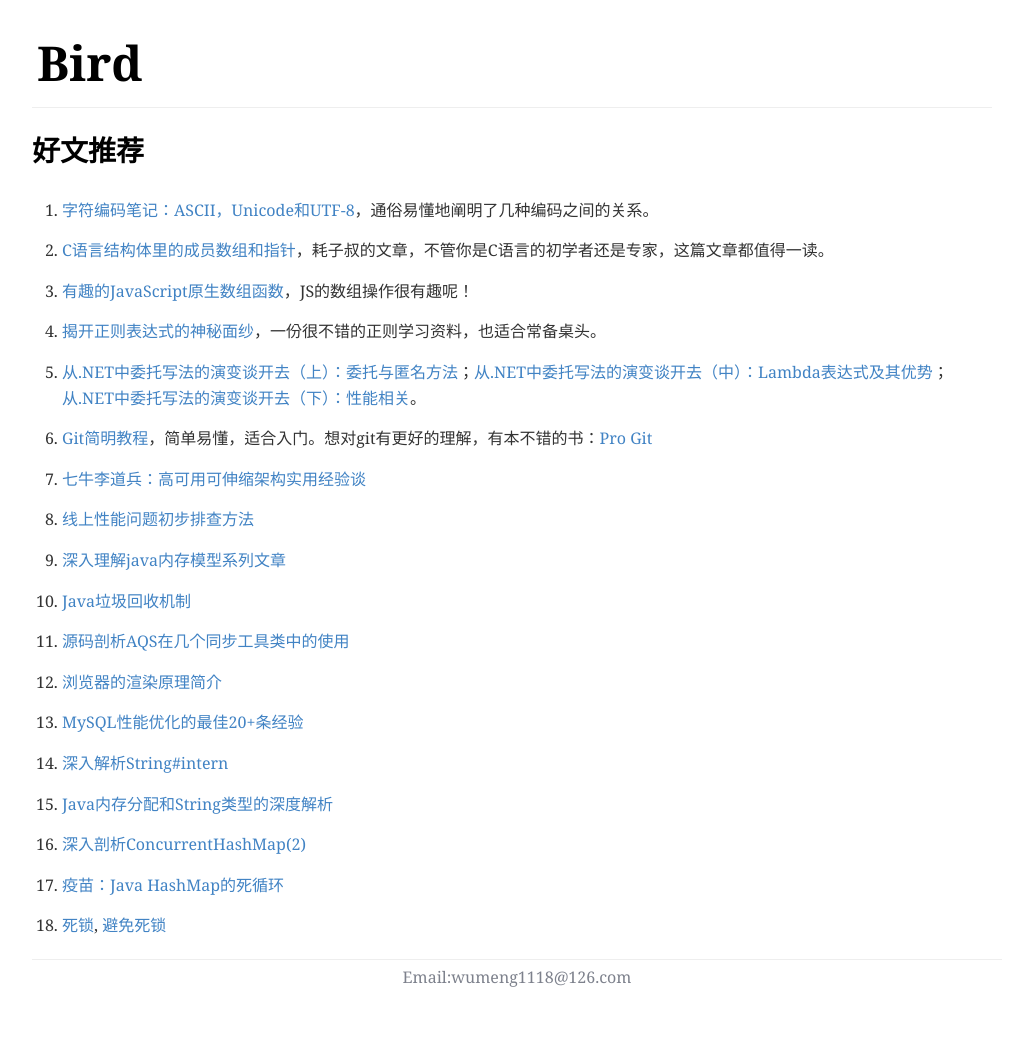
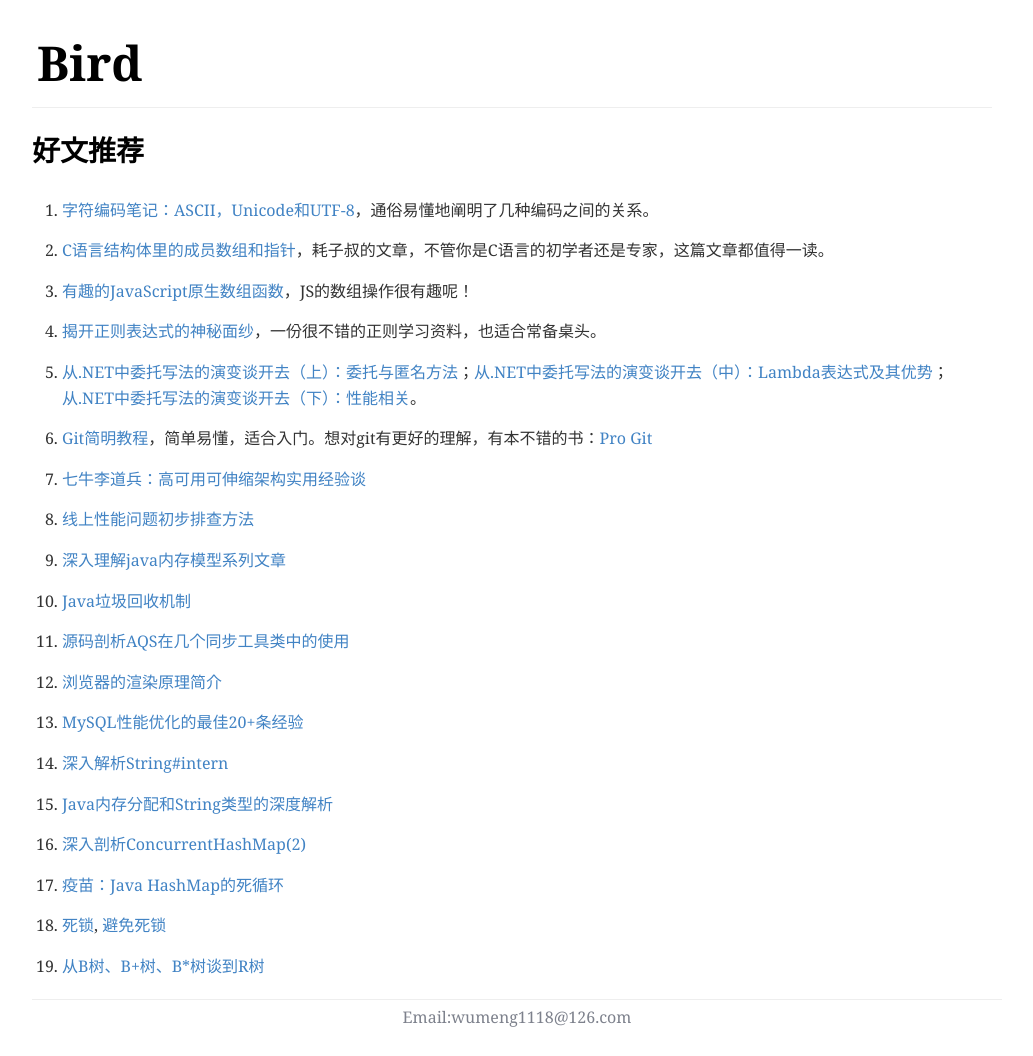
Before and after one commit to Qing-Shuang/Bird, a Jekyll site: the page built from _posts/Other/2014-09-22-recommendation.md, in a window 1280 px wide. Shown: the whole page, without its empty margins (128-1161 px from the left). Built offline with Jekyll 4.4.1, drawn with Linux system fonts in a browser that asks for light colours; Markdown is read by kramdown in place of the engine named in the settings; before the commit the page ends 1015 px from its top, so only the background shows below that.

Commit message:
推荐了关于B树的文章

```diff
--- a/_posts/Other/2014-09-22-recommendation.md
+++ b/_posts/Other/2014-09-22-recommendation.md
@@ -40,3 +40,5 @@ title: 好文推荐
 17. [疫苗：Java HashMap的死循环](http://coolshell.cn/articles/9606.html)
 
 18. [死锁](http://ifeve.com/deadlock/), [避免死锁](http://ifeve.com/deadlock-prevention/)
+
+19. [从B树、B+树、B*树谈到R树](http://blog.csdn.net/v_JULY_v/article/details/6530142)
```
